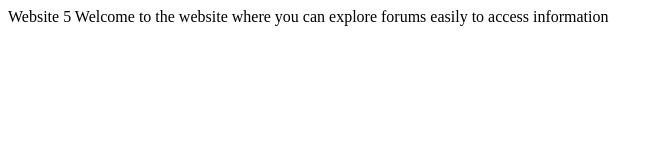
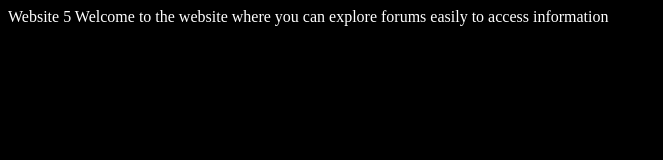
Before and after one commit to Trustedv2/trustedv2.github.io, a plain HTML site: page website5.html in a window 1280 px wide. Shown: the whole page, without its empty margins (0-663 px from the left). Drawn offline with Linux system fonts and the light colour scheme.

Commit message:
Update website5.html

```diff
--- a/website5.html
+++ b/website5.html
@@ -3,5 +3,10 @@
 <h>Website 5<h>
 <p1>Welcome to the website where you can explore forums easily to access information<p>
 </head>
+<style>
+body  {background-color: black; }
+h  {color: white;}
+p  {color: white;}
+</style>
 <body>
 </body>
```
